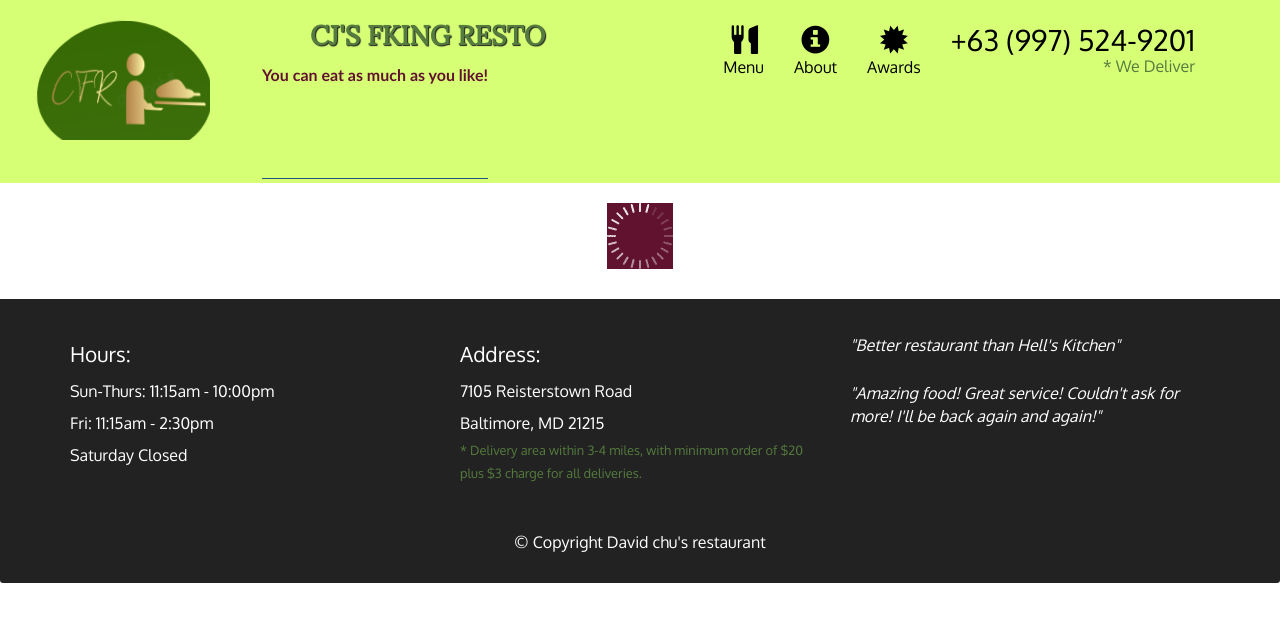
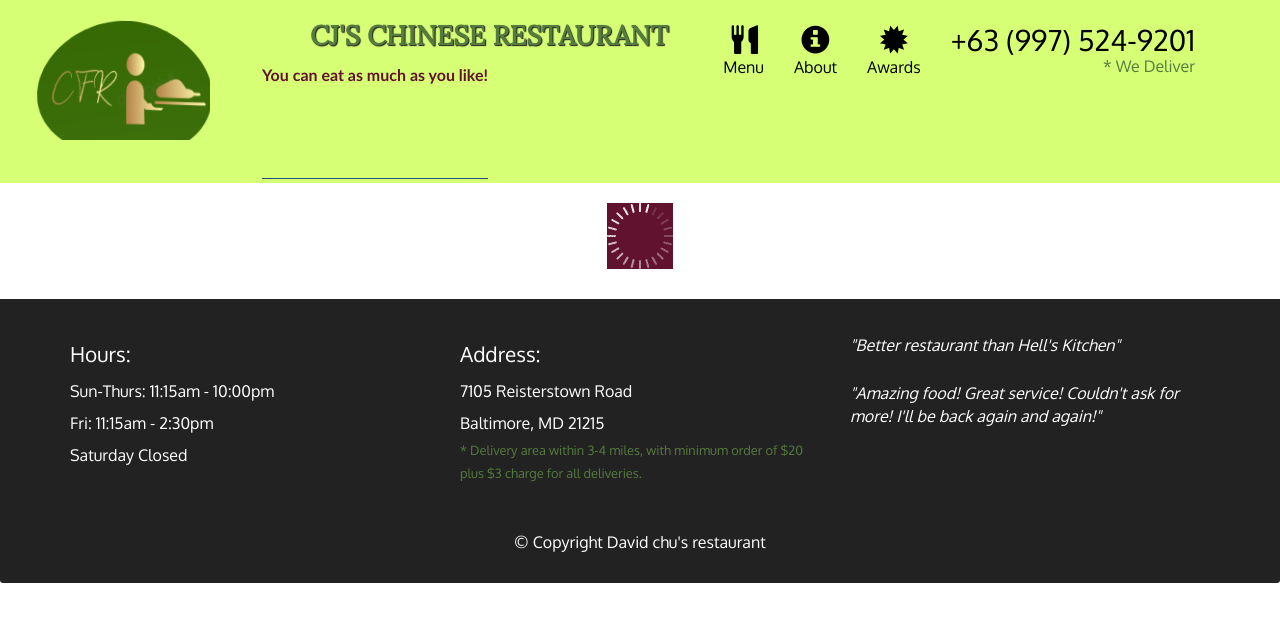
Before and after one commit to lebiosShred/mod5-final-fck-github.io, a plain HTML site: page index.html in a window 1280 px wide. Drawn offline with Linux system fonts and the light colour scheme; no server answers.

Commit message:
Update index.html

```diff
--- a/index.html
+++ b/index.html
@@ -21,7 +21,7 @@
           </a>
 
           <div class="navbar-brand">
-            <a href="index.html"><h1>Cj's Fking resto</h1></a>
+            <a href="index.html"><h1>Cj's Chinese Restaurant</h1></a>
           </div>
 
           <button id="navbarToggle" type="button" class="navbar-toggle collapsed" data-toggle="collapse" data-target="#collapsable-nav" aria-expanded="false">
```
